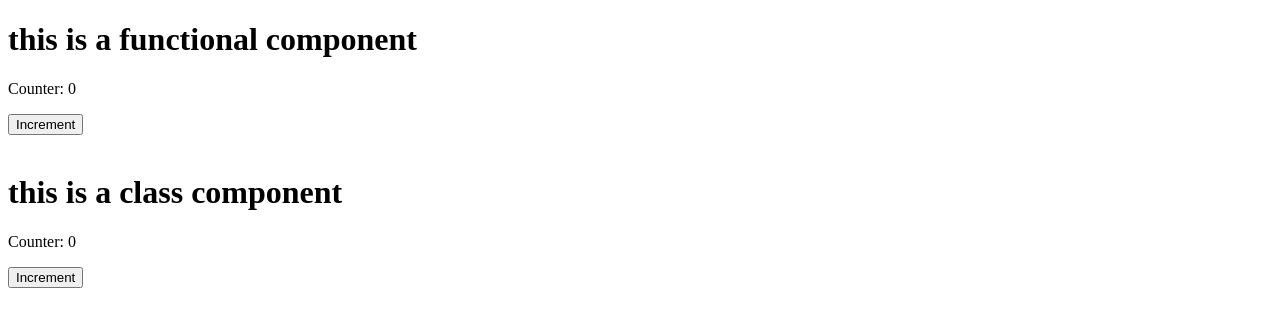
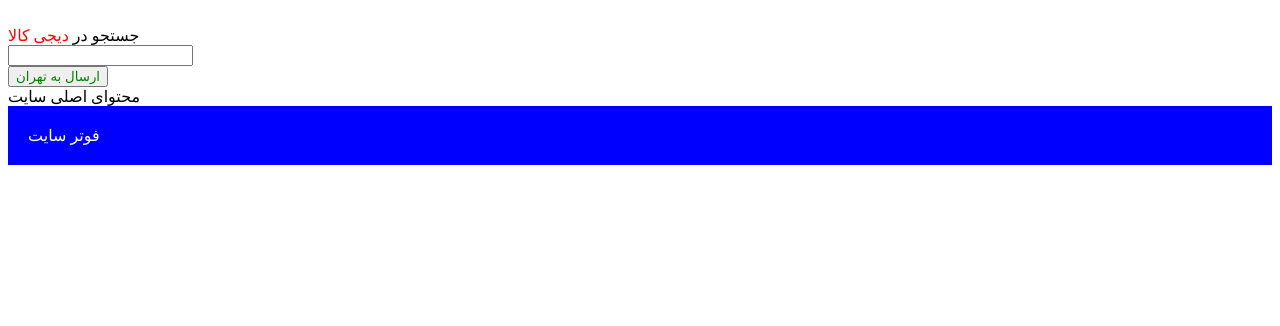
Before and after one commit to faezeenayatzadeh/final-project, a React (Vite) app: page / in a window 1280 px wide. Shown: the top 326 px of the page. Built offline with nearby package versions, Linux system fonts and the light colour scheme.

Commit message:
session-8

```diff
--- a/src/App.jsx
+++ b/src/App.jsx
@@ -1,12 +1,21 @@
-import ClassComponent from "./ClassComponent";
-import FunctionalComponent from "./FunctionalComponent";
+import Header from "./Header/Header";
+
+const Footer = () => {
+    return (
+        <footer style={{padding: '20px', color: 'white', backgroundColor: 'blue'}}>
+            فوتر سایت
+        </footer>
+    )
+}
 
 const App = () =>  {
     return (
         <div>
-            <FunctionalComponent />
-            <br />
-            <ClassComponent />
+            <Header />
+            <main>
+                محتوای اصلی سایت
+            </main>
+            <Footer />
         </div>
     )
 }
--- a/src/ClassComponent.jsx
+++ /dev/null
@@ -1,22 +0,0 @@
-import React from "react";
-
-class ClassComponent extends React.Component {
-    constructor(props) {
-        super(props);
-        this.state = {
-            counter: 0
-        };
-    }
-
-    render() {
-        return (
-            <div>
-                <h1>this is a class component</h1>
-                <p>Counter: {this.state.counter}</p>
-                <button onClick={() => this.setState({ counter: this.state.counter + 1 })}>Increment</button>
-            </div>
-        )
-    }
-}
-
-export default ClassComponent;
--- a/src/FunctionalComponent.jsx
+++ /dev/null
@@ -1,14 +0,0 @@
-import { useState } from "react";
-
-const FunctionalComponent = () => {
-    const [counter, setCounter] = useState(0);
-    return (
-        <div>
-            <h1>this is a functional component</h1>
-            <p>Counter: {counter}</p>
-            <button onClick={() => setCounter(counter + 1)}>Increment</button>
-        </div>
-    )
-}
-
-export default FunctionalComponent;
--- /dev/null
+++ b/src/Header/Header.jsx
@@ -0,0 +1,35 @@
+import Button from '../components/Button';
+import Text from '../components/Text';
+
+const Search = (props) => {
+    return (
+        <div>
+            <img />
+            <span>{props.placeholder}</span>
+            <input />
+            <img />
+        </div>
+    )
+}
+
+const Address = (props) => {
+    return (
+        <Button color='green'>
+            <img />
+            <span>ارسال به {props.city}</span>
+            <img />
+        </Button>
+    )
+}
+
+const Header = () => {
+    const city = 'تهران'
+    return (
+        <header>
+            <Search placeholder={<div>جستجو در <Text color='red'>دیجی کالا</Text></div>} />
+            <Address city={city} />
+        </header>
+    )
+}
+
+export default Header;
--- /dev/null
+++ b/src/components/Button.jsx
@@ -0,0 +1,5 @@
+const Button = (props) => {
+    return <button style={{color: props.color}}>{props.children}</button>;
+};
+
+export default Button;
--- /dev/null
+++ b/src/components/Text.jsx
@@ -0,0 +1,5 @@
+const Text = (props) => {
+    return <span style={{color: props.color}}>{props.children}</span>;
+}
+
+export default Text;
```
